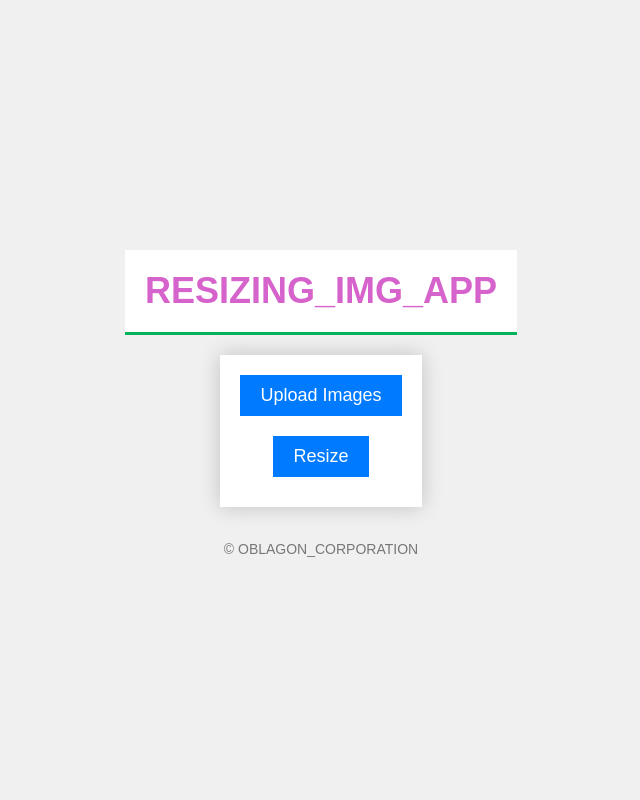
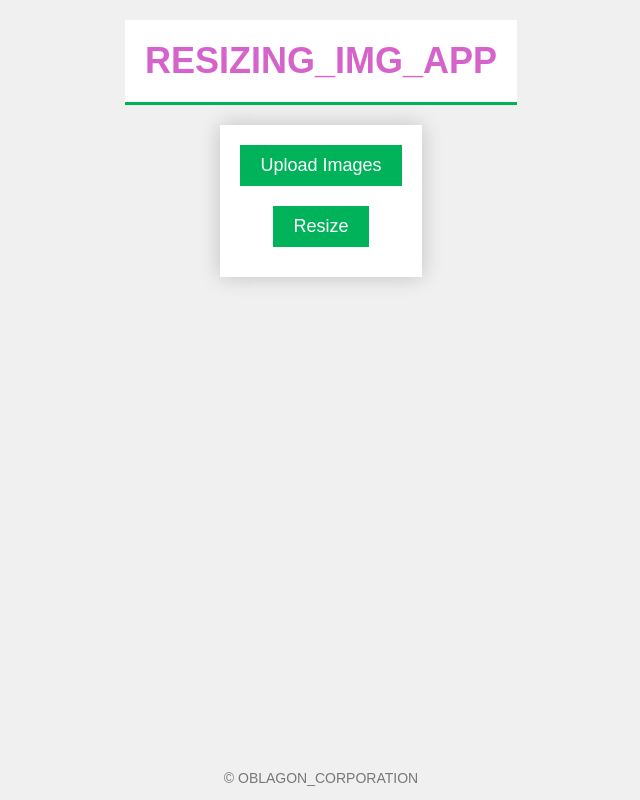
Before and after one commit to Sadovenko555/Resizing_Img_app, a plain HTML site: page index.html in a window 1280 px wide. Shown: the whole page, without its empty margins (319-959 px from the left). Drawn offline with nearby package versions, Linux system fonts and the light colour scheme.

Commit message:
Update style.css

```diff
--- a/style.css
+++ b/style.css
@@ -7,7 +7,7 @@ body {
     display: flex;
     flex-direction: column;
     align-items: center;
-    justify-content: center;
+    justify-content: space-between;
     min-height: 100vh;
 }
 
@@ -42,7 +42,7 @@ input[type="file"] {
 
 label.upload-button {
     display: inline-block;
-    background-color: #007BFF;
+    background-color: #00b35a;
     color: #fff;
     padding: 10px 20px;
     margin-top: 10px;
@@ -53,13 +53,13 @@ label.upload-button {
 }
 
 label.upload-button:hover {
-    background-color: #0056b3;
+    background-color: #d662cc;
 }
 
 
 button {
     display: block;
-    background-color: #007BFF;
+    background-color: #00b35a;
     color: #fff;
     border: none;
     padding: 10px 20px;
@@ -71,13 +71,13 @@ button {
 }
 
 button:hover {
-    background-color: #0056b3;
+    background-color: #d662cc;
 }
 
 
 footer {
     text-align: center;
-    margin-top: 20px;
+    margin-top: auto; /* Опускаем футер вниз страницы */
     color: #777;
     font-size: 14px;
 }
```
